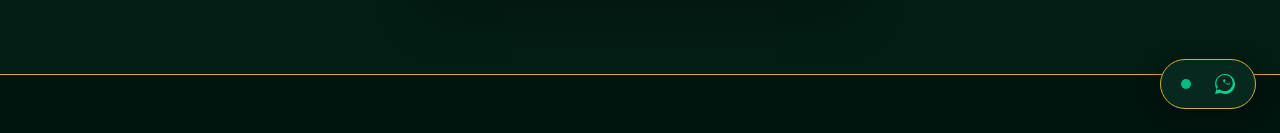
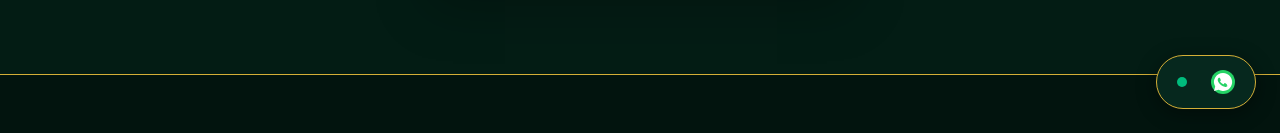
Before and after one commit to Devgghya/finloby, a React (Vite) app: page /admin in a window 1280 px wide. Shown: the part 667-800 px from the top of the page. Built offline with nearby package versions, Linux system fonts and the light colour scheme.

Commit message:
style: replace monochrome custom path with official white-and-green WhatsApp icon

```diff
--- a/src/components/WhatsAppWidget.tsx
+++ b/src/components/WhatsAppWidget.tsx
@@ -27,11 +27,12 @@ export default function WhatsAppWidget() {
 
         {/* WhatsApp Icon */}
         <svg
-          className="w-5 h-5 fill-emerald-400 group-hover:scale-110 transition-transform duration-300"
+          className="w-6 h-6 group-hover:scale-110 transition-transform duration-300 flex-shrink-0"
           viewBox="0 0 24 24"
           xmlns="http://www.w3.org/2000/svg"
         >
-          <path d="M.057 24l1.687-6.163c-1.041-1.804-1.588-3.849-1.587-5.946C.06 5.348 5.397.01 12.008.01c3.202.001 6.212 1.246 8.477 3.514 2.266 2.268 3.507 5.28 3.505 8.484-.004 6.657-5.34 11.997-11.953 11.997-2.005-.001-3.973-.502-5.724-1.455L0 24zm6.59-4.846c1.62.962 3.21 1.468 4.847 1.47 5.375 0 9.75-4.378 9.754-9.752.002-2.604-1.011-5.054-2.853-6.897C16.5 2.13 14.055 1.11 11.453 1.11 6.079 1.11 1.705 5.49 1.702 10.864c-.001 1.705.452 3.37 1.312 4.868l-.993 3.626 3.714-.974zm11.367-6.326c-.19-.094-1.127-.556-1.302-.62-.175-.063-.302-.094-.43.094s-.494.62-.605.748c-.11.127-.22.143-.41.048-.19-.095-.807-.298-1.537-.95-1.573-1.402-1.667-2.316-1.858-2.632-.19-.315-.02-.486.074-.58.085-.085.19-.22.285-.33.095-.11.127-.19.19-.315s.03-.238-.016-.33c-.047-.094-.43-1.036-.59-1.417-.156-.375-.327-.324-.45-.33-.12-.006-.255-.007-.39-.007s-.356.05-.543.254c-.187.206-.714.698-.714 1.7s.73 1.97 1.83 2.115c1.1.144 2.184.87 3.307 1.353.628.27 1.144.225 1.558.163.453-.068 1.4-.573 1.6-1.127.2-.556.2-1.036.14-1.127-.06-.095-.22-.143-.41-.238z" />
+          <circle cx="12" cy="12" r="12" fill="#25D366" />
+          <path d="M12.008 3a8.992 8.992 0 0 0-7.79 13.513L3 21l4.633-1.217a8.993 8.993 0 1 0 4.375-16.783zm4.56 12.81c-.197.555-1.127 1.03-1.6 1.096-.453.062-.97.112-2.97-.696-2.556-1.032-4.2-3.641-4.327-3.812-.127-.17-.938-1.25-.938-2.383 0-1.134.588-1.693.8-1.91.21-.216.455-.27.607-.27.15 0 .302.002.434.007.137.006.324-.052.507.39.188.455.642 1.564.697 1.677.056.113.093.245.019.394-.075.15-.113.245-.226.376-.113.13-.238.293-.339.393-.113.113-.23.236-.098.463.13.226.583.963 1.25 1.56.86.767 1.583 1.004 1.81 1.117.225.113.356.094.489-.056.13-.15.565-.658.715-.884.15-.226.302-.188.508-.113.207.075 1.317.62 1.543.733.226.113.376.17.433.264.056.094.056.555-.14 1.11z" fill="white" />
         </svg>
       </a>
 
```
